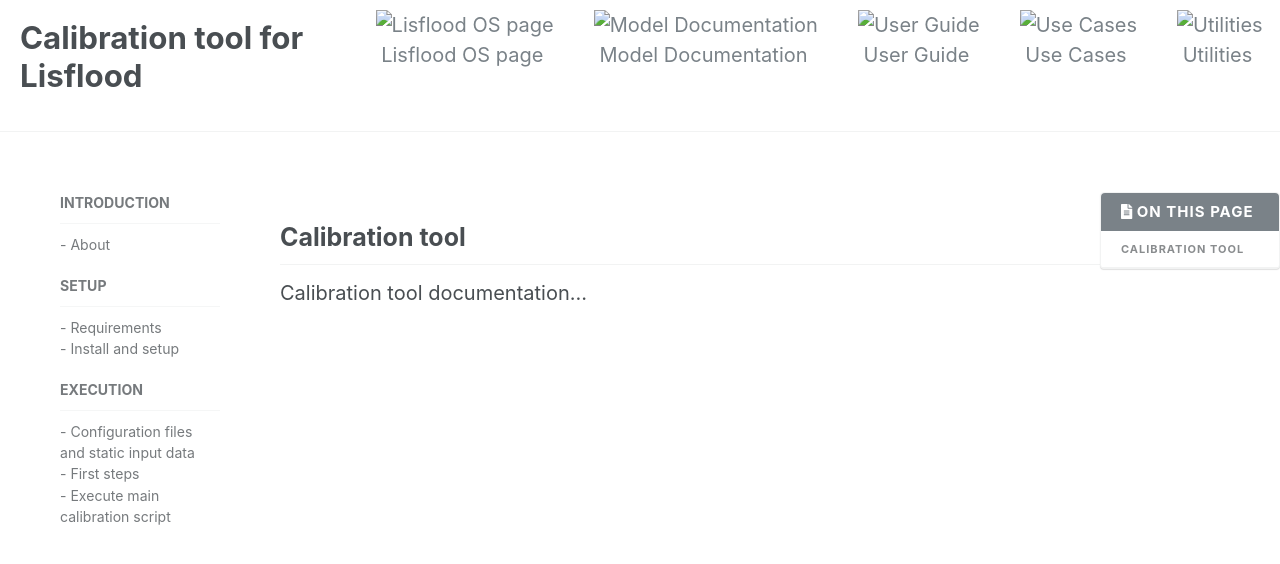
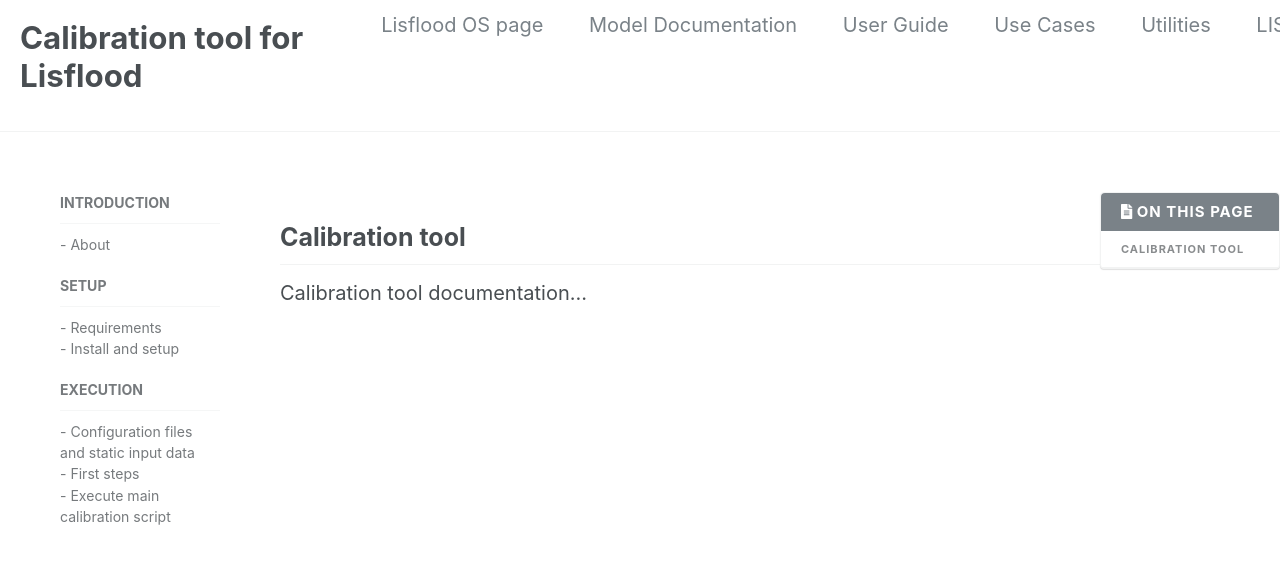
Before and after one commit to ec-jrc/lisflood-calibration, a Jekyll site: the page built from index.md, in a window 1280 px wide and 900 px high. Shown: the top 564 px of the window. Built offline with Jekyll 4.4.1, drawn with Linux system fonts in a browser that asks for light colours; nearby versions of some CDN libraries; our own code applies the rules of GitHub Pages for plain Markdown files.

Commit message:
removed img from top menu

```diff
--- a/_includes/masthead.html
+++ b/_includes/masthead.html
@@ -14,25 +14,14 @@
               {% assign domain = site.url | append: site.baseurl %}
             {% endif %}
 
-            {% if page.url contains link.url %}
-              {% assign navclass = 'active' %}
-            {% else %}
-              {% assign navclass = '' %}
-            {% endif %}
+            {% assign navclass = '' %}
             <li class="masthead__menu-item {{ navclass }}">
               <a href="{{ domain }}{{ link.url }}" class="{{ navclass }}" {% if link.description %}title="{{ link.description }}"{% endif %}>
-              <img alt="{{ link.title }}" src="{{ link.image }}" />  &nbsp;{{ link.title }}
+              &nbsp;{{ link.title }}
               </a>
             </li>
           {% endfor %}
         </ul>
-        {% if site.search == true %}
-        <button class="search__toggle" type="button">
-          <svg class="icon" width="16" height="16" xmlns="http://www.w3.org/2000/svg" viewBox="0 0 15.99 16">
-            <path d="M15.5,13.12L13.19,10.8a1.69,1.69,0,0,0-1.28-.55l-0.06-.06A6.5,6.5,0,0,0,5.77,0,6.5,6.5,0,0,0,2.46,11.59a6.47,6.47,0,0,0,7.74.26l0.05,0.05a1.65,1.65,0,0,0,.5,1.24l2.38,2.38A1.68,1.68,0,0,0,15.5,13.12ZM6.4,2A4.41,4.41,0,1,1,2,6.4,4.43,4.43,0,0,1,6.4,2Z" transform="translate(-.01)"></path>
-          </svg>
-        </button>
-        {% endif %}
         <button class="greedy-nav__toggle hidden" type="button">
           <span class="visually-hidden">{{ site.data.ui-text[site.locale].menu_label | default: "Toggle Menu" }}</span>
           <div class="navicon"></div>
```
